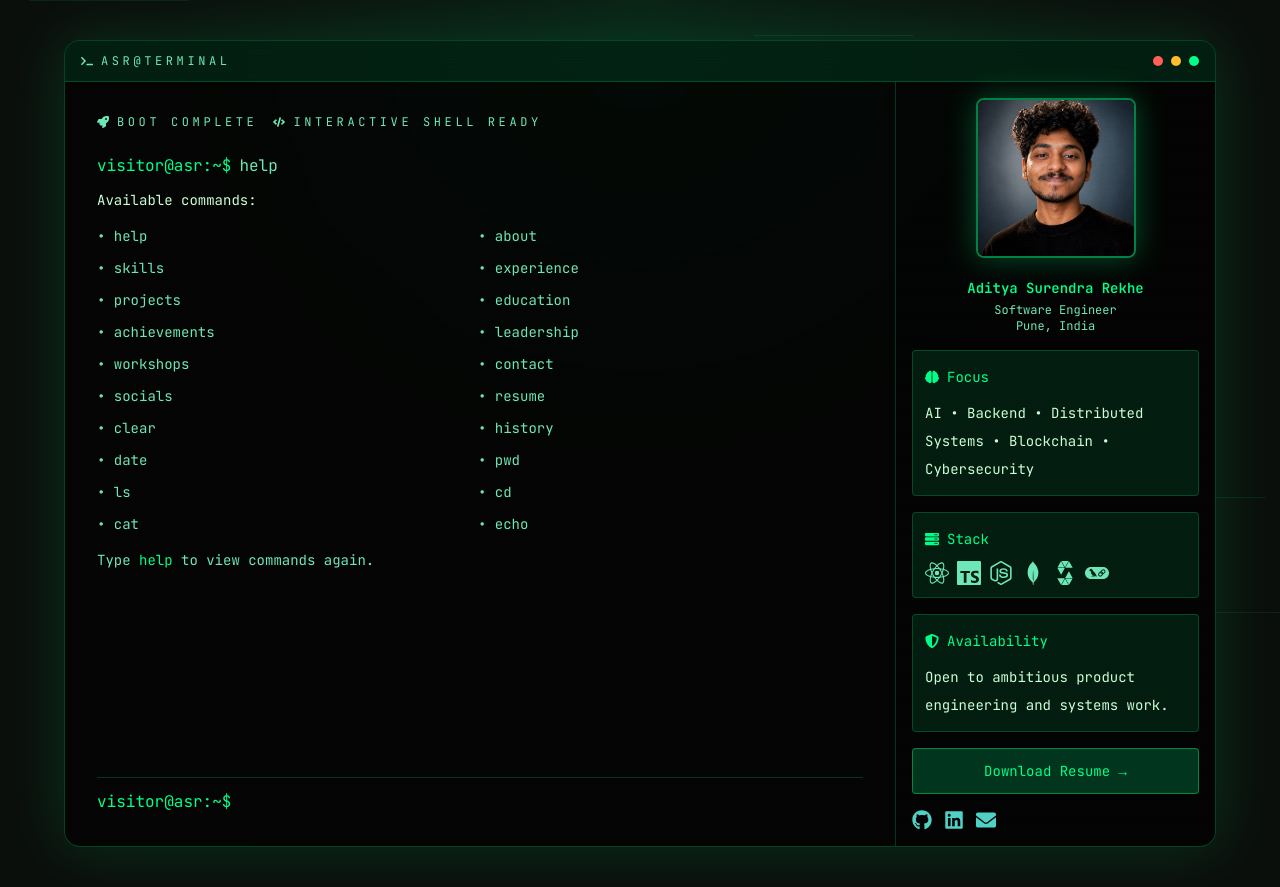
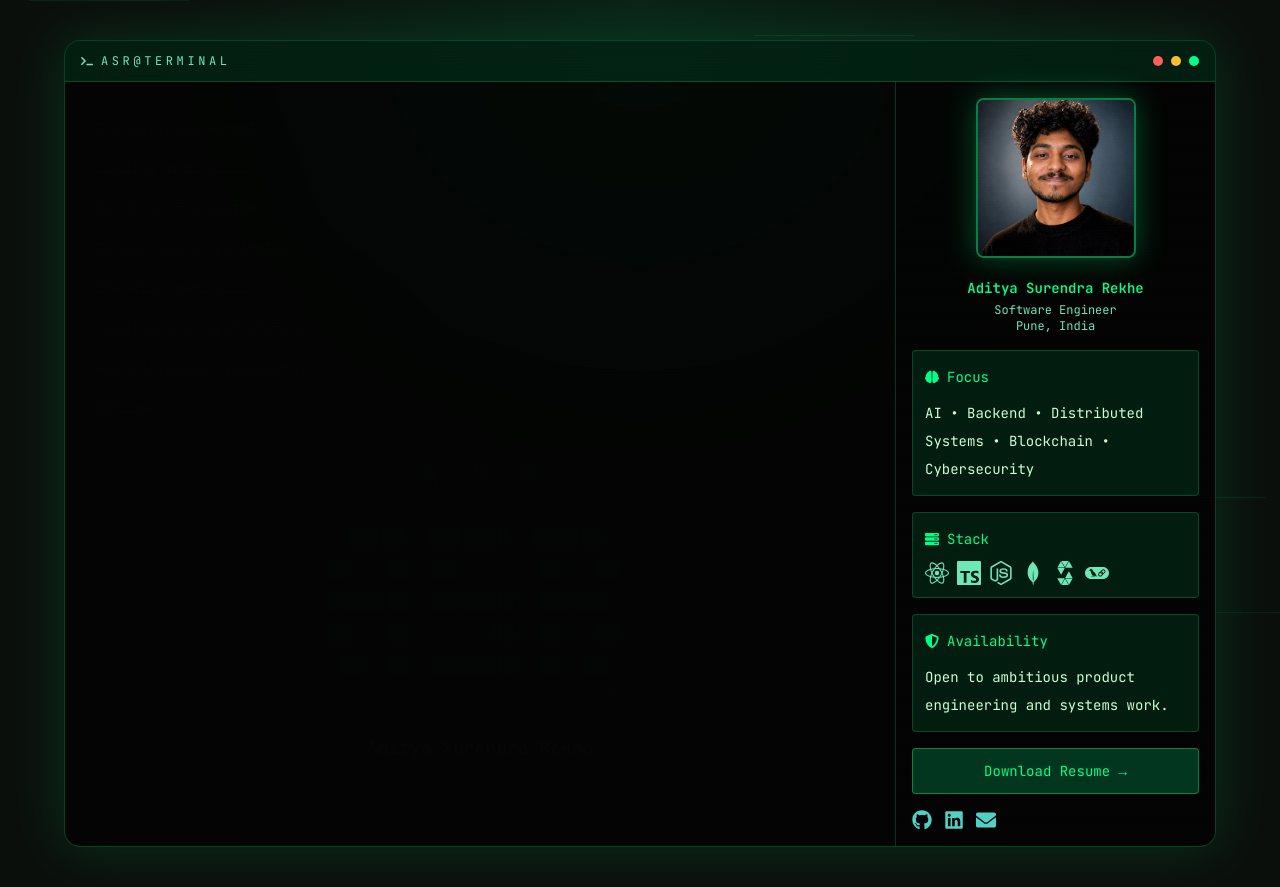
Before and after one commit to Geek-ASR/asr-terminal-portfolio, a React (Vite) app: page / in a window 1280 px wide. Built offline with nearby package versions, Linux system fonts and the light colour scheme.

Commit message:
Add animated name-to-initials transformation on boot screen

```diff
--- a/src/App.tsx
+++ b/src/App.tsx
@@ -118,7 +118,7 @@ function App() {
           type: 'system',
         },
       ]);
-    }, 4200);
+    }, 5200);
 
     return () => window.clearTimeout(timer);
   }, []);
@@ -364,17 +364,68 @@ function App() {
                       </motion.div>
                     ))}
                     <motion.div initial={{ opacity: 0 }} animate={{ opacity: 1 }} transition={{ delay: 2.8 }} className="mt-6 space-y-4 text-terminal-accent">
-                      <div className="font-bold text-lg space-y-1 tracking-wider">
+                      <div className="pt-4 text-center space-y-6">
+                        <div className="relative h-12 flex items-center justify-center">
+                          <motion.div
+                            initial={{ opacity: 1, scale: 1 }}
+                            animate={{ opacity: 0, scale: 0.3 }}
+                            transition={{ delay: 0.5, duration: 1.5 }}
+                            className="absolute text-terminal-text"
+                          >
+                            Aditya Surendra Rekhe
+                          </motion.div>
+
+                          <div className="flex gap-8 justify-center">
+                            <motion.div
+                              initial={{ opacity: 0, scale: 0 }}
+                              animate={{ opacity: 1, scale: 1 }}
+                              transition={{ delay: 1.8, duration: 0.6 }}
+                              className="text-3xl font-bold"
+                            >
+                              A
+                            </motion.div>
+                            <motion.div
+                              initial={{ opacity: 0, scale: 0 }}
+                              animate={{ opacity: 1, scale: 1 }}
+                              transition={{ delay: 2.2, duration: 0.6 }}
+                              className="text-3xl font-bold"
+                            >
+                              S
+                            </motion.div>
+                            <motion.div
+                              initial={{ opacity: 0, scale: 0 }}
+                              animate={{ opacity: 1, scale: 1 }}
+                              transition={{ delay: 2.6, duration: 0.6 }}
+                              className="text-3xl font-bold"
+                            >
+                              R
+                            </motion.div>
+                          </div>
+                        </div>
+
+                        <motion.div
+                          initial={{ opacity: 0 }}
+                          animate={{ opacity: 1 }}
+                          transition={{ delay: 3.5, duration: 0.5 }}
+                          className="font-bold text-lg space-y-1 tracking-wider"
+                        >
                           <div>  █████╗   ███████╗  ██████╗</div>
                           <div>  ██╔══██╗  ██╔════╝  ██╔══██╗</div>
                           <div>  ███████║  ███████╗  ██████╔╝</div>
                           <div>  ██╔══██║  ╚════██║  ██╔══██╗</div>
                           <div>  ██║  ██║  ███████║  ██║  ██║</div>
                           <div>  ╚═╝  ╚═╝  ╚══════╝  ╚═╝  ╚═╝</div>
-                      </div>
-                      <div className="pt-4 text-center space-y-2">
+                        </motion.div>
+
+                        <motion.div
+                          initial={{ opacity: 0 }}
+                          animate={{ opacity: 1 }}
+                          transition={{ delay: 4.1, duration: 0.5 }}
+                          className="space-y-1"
+                        >
                           <div className="text-terminal-text font-bold text-lg">Aditya Surendra Rekhe</div>
                           <div className="text-terminal-secondary text-sm">Software Engineer • Pune, India</div>
+                        </motion.div>
                       </div>
                     </motion.div>
                   </motion.div>
```
Also changed, not shown: 5 other files (tests, documents, lock files or other folders). Lines whose indentation alone changed are shown as unchanged.
